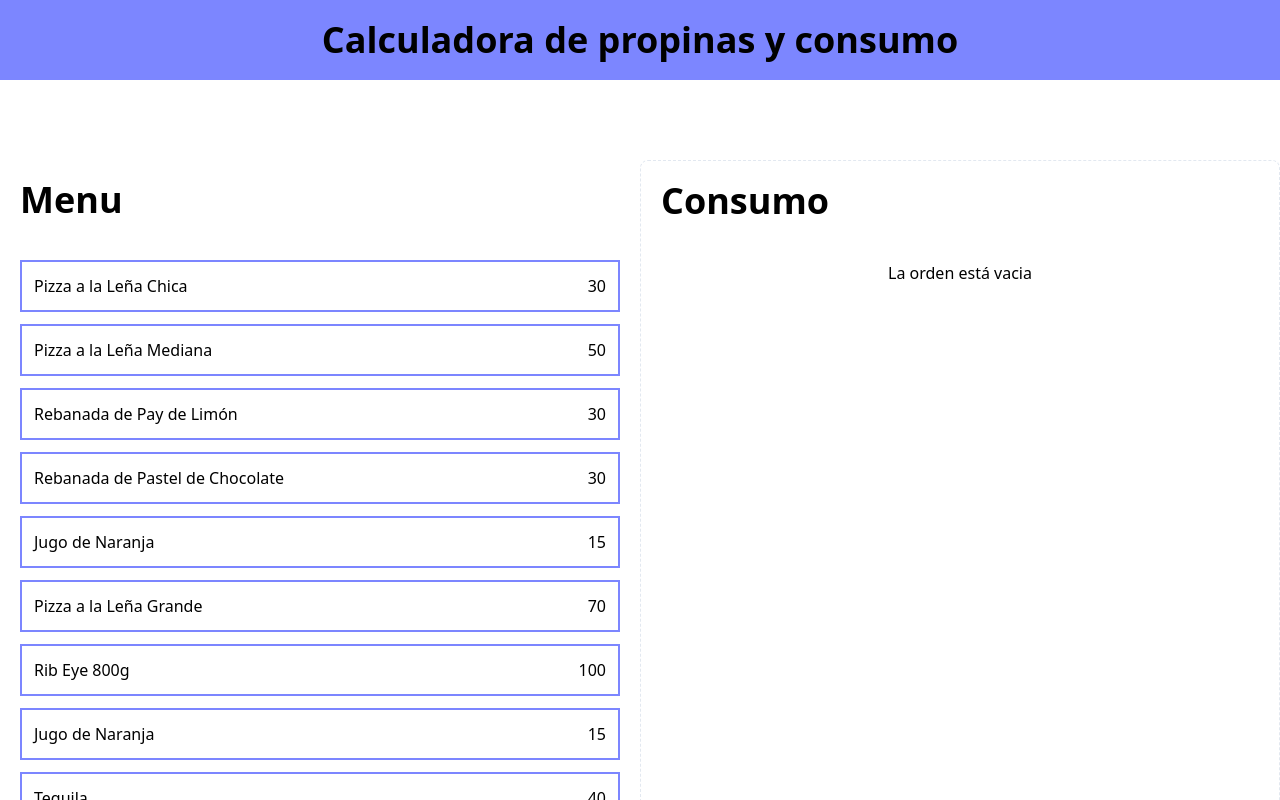
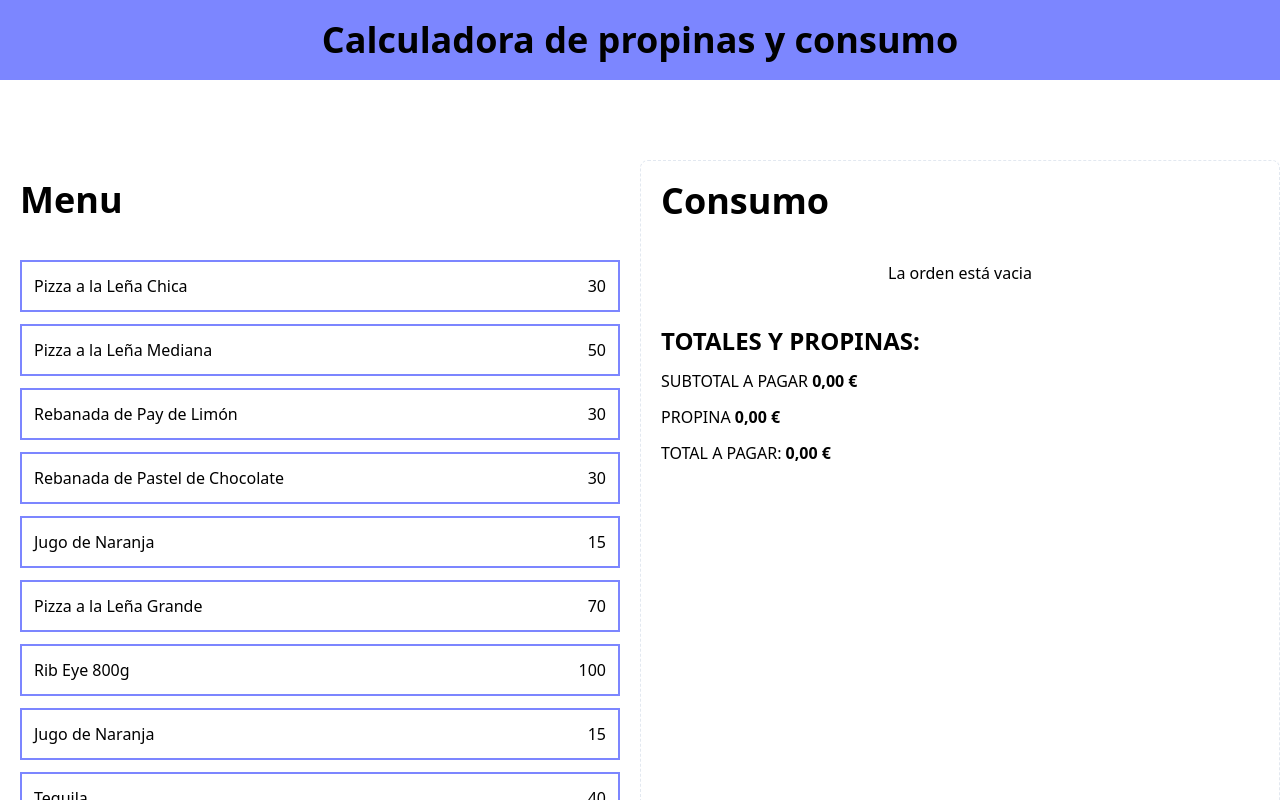
Before and after one commit to alvisEcheverria/tip_calculator, a React (Vite) app: page / in a window 1280 px wide. Shown: the top 800 px of the page. Built offline with nearby package versions, Linux system fonts and the light colour scheme.

Commit message:
se añaden componentes, helpers y funciones en el custom hook para el manejo del estado en la orden ejecutada

```diff
--- a/src/App.tsx
+++ b/src/App.tsx
@@ -1,11 +1,10 @@
 import { menuItems } from "./data/db";
-import { MenuItem } from "./components/MenuItem";
 import { useOrder } from "./hooks/useOrder";
-import { OrderContents } from "./components/OrderContents";
+import { MenuItem, OrderContents, OrdersTotal} from "./components";
 
 function App() {
 
-  const { orders, addItem } = useOrder();
+  const { orders, addItem, removeItem } = useOrder();
 
   return (
     <>
@@ -33,6 +32,11 @@ function App() {
         <div className="border border-dashed border-slate-200 p-5 rounded-lg space-y-10">
           <OrderContents
             orders={orders}
+            removeItem={removeItem}
+          />
+
+          <OrdersTotal
+            orders={orders}
           />
         </div>
       </main>
--- a/src/components/OrderContents.tsx
+++ b/src/components/OrderContents.tsx
@@ -1,27 +1,36 @@
+import { formatCurrency } from '../helpers';
 import { OrderItem } from '../types'
 
 type OrderContentsProps = {
     orders: OrderItem[];
+    removeItem: (item: OrderItem["id"]) => void;
 }
 
-export const OrderContents = ({ orders } : OrderContentsProps) => {
+export const OrderContents = ({ orders, removeItem } : OrderContentsProps) => {
   return (
     <>
       <h2 className="text-4xl font-black">Consumo</h2>
       <ul className='space-y-3 mt-5'>
-
         {
           orders.length === 0 ?
             <p className='text-center'>La orden está vacia</p>
             : (
             orders.map((orderItem: OrderItem)=> (
-              <li key={orderItem.id}>
-                <p className='text-lg'>
-                  {orderItem.name} - {orderItem.price}
-                </p>
-                <p className='font-black'>
-                  Cantidad: {orderItem.quantity}
-                </p>
+              <li className='flex justify-between items-center border-t border-gray-300 py-5 last-of-type:border-b'
+                key={orderItem.id}>
+                <div>
+                  <p className='text-lg'>
+                    {orderItem.name} - {formatCurrency(orderItem.price)}
+                  </p>
+                  <p className='font-black'>
+                    Cantidad: {orderItem.quantity} - {formatCurrency(orderItem.price * orderItem.quantity)}
+                  </p>
+                </div>
+
+                <button className='cursor-pointer bg-red-600 h-8 w-8 rounded-full text-white font-black'
+                  onClick={()=> removeItem(orderItem.id)}>
+                  X
+                </button>
               </li>
             ))
           )
--- /dev/null
+++ b/src/components/OrdersTotal.tsx
@@ -0,0 +1,36 @@
+import { useMemo } from "react";
+import type { OrderItem } from "../types"
+import { formatCurrency } from "../helpers";
+
+type OrdersTotalProps = {
+    orders: OrderItem[];
+}
+
+export const OrdersTotal = ({ orders }: OrdersTotalProps) => {
+
+    const subtotalAmount = useMemo(()=> orders.reduce((acc, el) => acc + (el.price * el.quantity) , 0), [orders]);
+    const tipAmount = subtotalAmount * 0.10;
+    const orderTotalAmount = subtotalAmount + tipAmount;
+
+    return (
+        <>
+            <div className="space-y-3 uppercase">
+                <h2 className="font-black text-2xl">totales y propinas:</h2>
+                <p className="">
+                    subtotal a pagar
+                    <span className="font-bold"> {formatCurrency(subtotalAmount)}</span>
+                </p>
+                <p className="">
+                    propina
+                    <span className="font-bold"> {formatCurrency(tipAmount)}</span>
+                </p>
+                <p className="">
+                    total a pagar:
+                    <span className="font-bold"> {formatCurrency(orderTotalAmount)}</span>
+                </p>
+            </div>
+            <button></button>
+        </>
+
+    )
+}
--- /dev/null
+++ b/src/components/index.ts
@@ -0,0 +1,9 @@
+import { MenuItem } from "../components/MenuItem";
+import { OrderContents } from "../components/OrderContents";
+import { OrdersTotal } from "../components/OrdersTotal";
+
+export {
+    MenuItem,
+    OrderContents,
+    OrdersTotal
+};
--- /dev/null
+++ b/src/helpers/index.ts
@@ -0,0 +1,6 @@
+export const formatCurrency = (quantity: number) => {
+    return new Intl.NumberFormat("es-EU", {
+        style: "currency",
+        currency: "EUR"
+    }).format(quantity);
+};
--- a/src/hooks/useOrder.ts
+++ b/src/hooks/useOrder.ts
@@ -19,8 +19,14 @@ export const useOrder = ()=> {
         };
     };
 
+    const removeItem = (itemId: Items["id"]): void => {
+        const updatedOrder = orders.filter(order => order.id !== itemId);
+        setOrder(updatedOrder);
+    }
+
     return{
         orders,
         addItem,
+        removeItem
     };
 };
```
